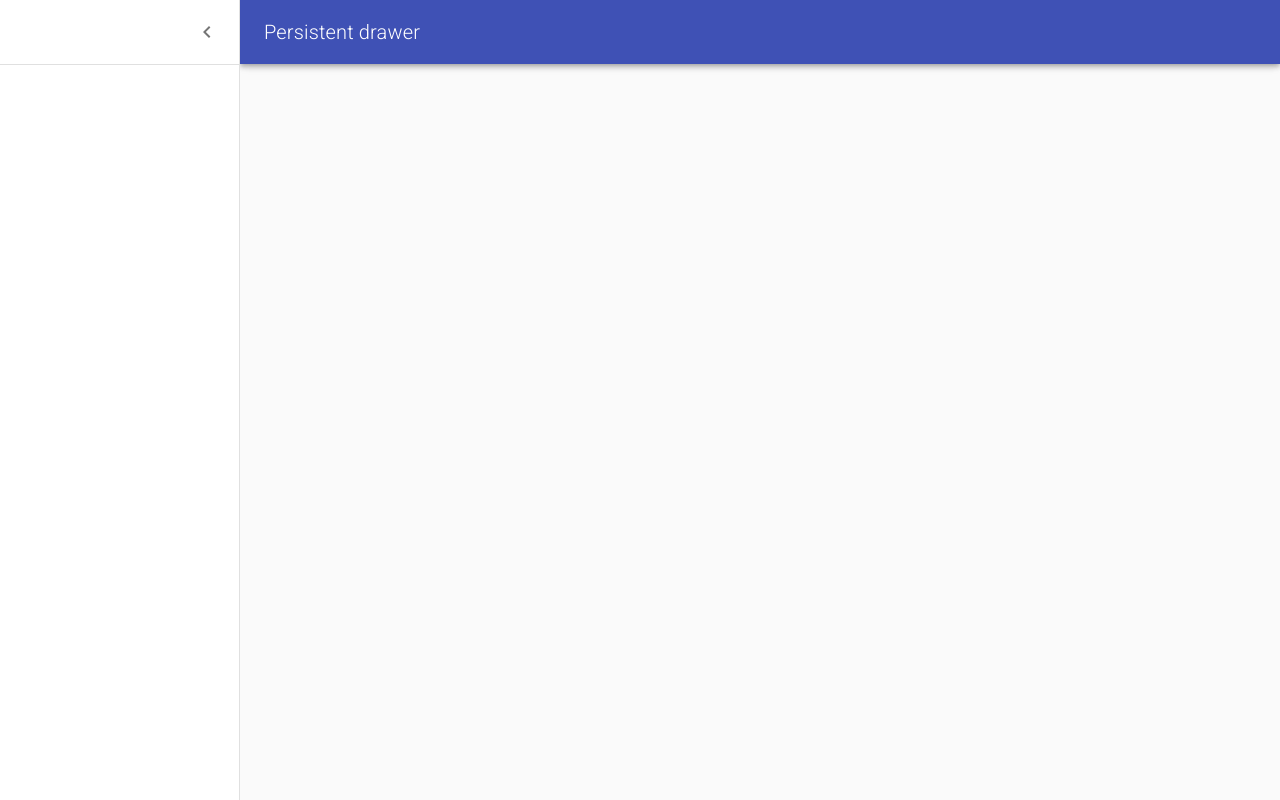
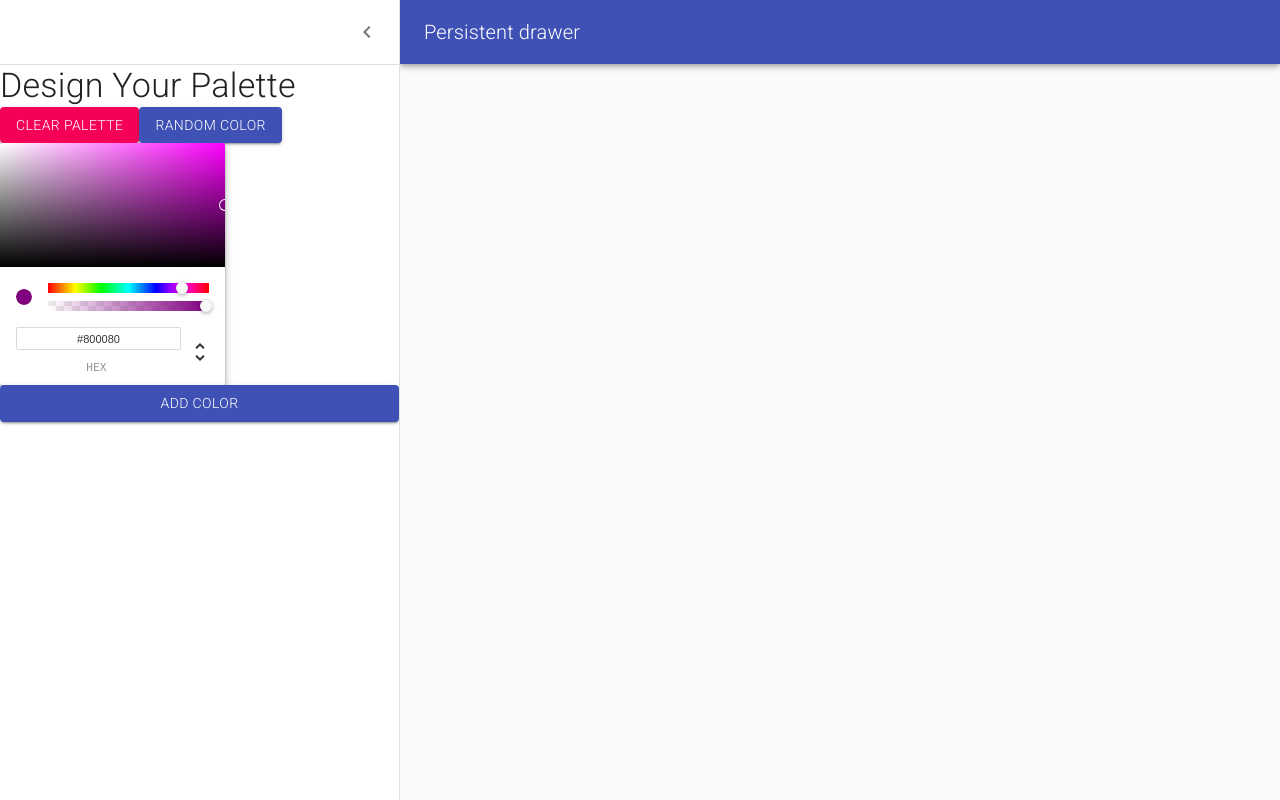
Before and after one commit to tynail/massive-color-project, a React (Create React App) app: page /palette/new in a window 1280 px wide. Both pictures are taken after a click on the button "Open drawer". Built offline with nearby package versions, Linux system fonts and the light colour scheme.

Commit message:
Add ChromePiecker and Buttons to drawer

```diff
--- a/package.json
+++ b/package.json
@@ -12,6 +12,7 @@
     "chroma-js": "^2.1.0",
     "rc-slider": "^9.2.4",
     "react": "^16.13.1",
+    "react-color": "^2.18.1",
     "react-copy-to-clipboard": "^5.0.2",
     "react-dom": "^16.13.1",
     "react-router-dom": "^5.1.2",
--- a/src/NewPaletteForm.js
+++ b/src/NewPaletteForm.js
@@ -10,8 +10,9 @@
 import IconButton from "@material-ui/core/IconButton";
 import MenuIcon from "@material-ui/icons/Menu";
 import ChevronLeftIcon from "@material-ui/icons/ChevronLeft";
-
-const drawerWidth = 240;
+import { ChromePicker } from "react-color";
+import Button from "@material-ui/core/Button";
+const drawerWidth = 400;
 
 const styles = (theme) => ({
   root: {
@@ -125,6 +126,22 @@
             </IconButton>
           </div>
           <Divider />
+          <Typography variant="h4">Design Your Palette</Typography>
+          <div>
+            <Button variant="contained" color="secondary">
+              Clear Palette
+            </Button>
+            <Button variant="contained" color="primary">
+              Random color
+            </Button>
+          </div>
+          <ChromePicker
+            color="purple"
+            onChangeComplete={(newColor) => console.log(newColor)}
+          />
+          <Button variant="contained" color="primary">
+            Add color
+          </Button>
         </Drawer>
         <main
           className={classNames(classes.content, {
```
Also changed, not shown: 1 other file (tests, documents, lock files or other folders).
